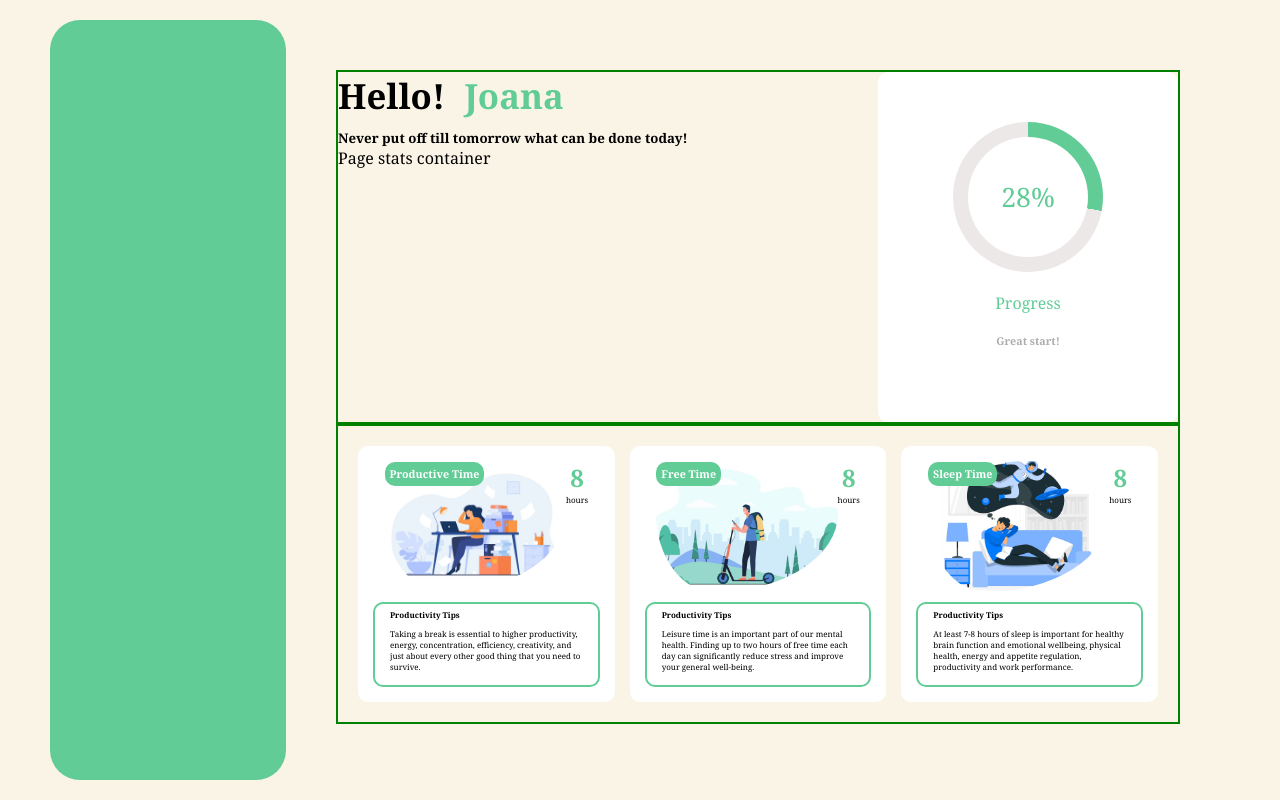
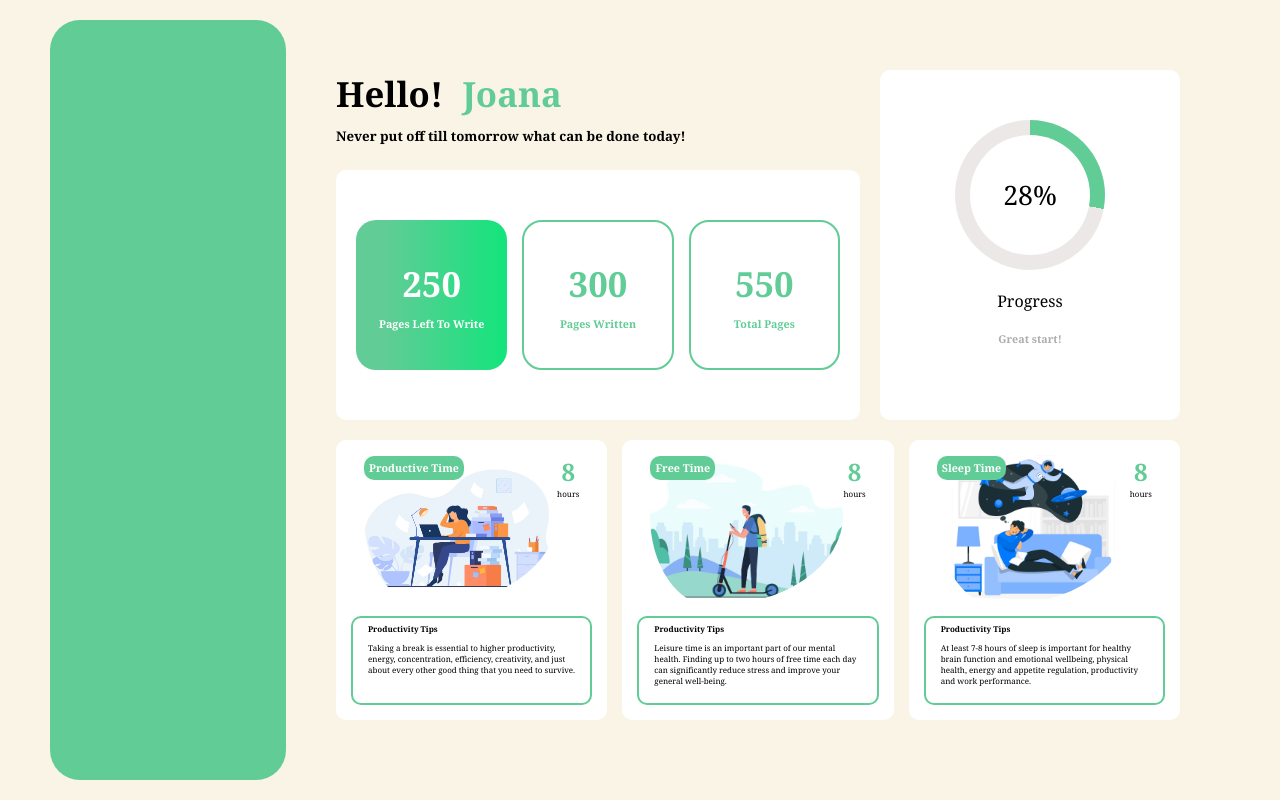
Before and after one commit to JoanaMas/thesis-time-manager, a React (Vite) app: page / in a window 1280 px wide. Both pictures are taken after typing "Sample", "2020-01-15", "5", "5", "5", "5" into the empty fields and a click on the button "Create Your Dashboard!". Shown: the part 100-900 px from the top of the page. Built offline with nearby package versions, Linux system fonts and the light colour scheme.

Commit message:
10: Pages stats card component UI created

```diff
--- /dev/null
+++ b/src/components/pagesStatsCard/PagesStatsCard.tsx
@@ -0,0 +1,26 @@
+import { FC, ReactElement } from 'react';
+// Style
+import './pagesStatsCard.modules.scss';
+
+
+interface PagesStatsCardProps {
+    title: string;
+    pagesNumber: number;
+    backgroundGreenClass?: string;
+}
+
+const PagesStatsCard: FC<PagesStatsCardProps> = (props): ReactElement => {
+
+    const { backgroundGreenClass, pagesNumber, title } = props;
+
+    return (
+        <div className={`pages-stats-card-container ${backgroundGreenClass}`}>
+            <div className="page-progress">
+                <h1>{pagesNumber}</h1>
+                <h6>{title}</h6>
+            </div>
+        </div>
+    );
+};
+
+export default PagesStatsCard;
--- /dev/null
+++ b/src/components/pagesStatsCard/pagesStatsCard.modules.scss
@@ -0,0 +1,28 @@
+@import '../../main.scss';
+
+.pages-stats-card-container {
+    width: 100px;
+    height: 150px;
+    border: 2px solid $green;
+    color: $green;
+    flex-grow: 1;
+    border-radius: 20px;
+
+    .page-progress {
+        height: 100%;
+        @include flex-column-center-y;
+        align-items: center;
+    }
+
+
+}
+
+.background-green {
+    background: linear-gradient(90deg, $green 20%, $vibrant-green 100%);;
+    border: none;
+    color: $white;
+
+    &:hover {
+        background: linear-gradient(150deg, $vibrant-green 20%, $green 100%,);
+    }
+}
--- a/src/components/timeStatsCard/timeStatsCard.modules.scss
+++ b/src/components/timeStatsCard/timeStatsCard.modules.scss
@@ -38,9 +38,9 @@
 
 
             &:hover {
-                background-color: $white;
-                border: 2px solid $green;
-                color: $green;
+                background-color: $vibrant-green;
+                // border: 2px solid $green;
+                color: $white;
             }
         }
     }
--- /dev/null
+++ b/src/helpers/pagesLeftToWriteCount.ts
@@ -0,0 +1,3 @@
+export const pagesToWrite = (totalPages: number, pagesWritten: number): number => {
+    return totalPages - pagesWritten;
+};
--- a/src/pages/DashboardPage/_dashboarSection/DashboardSection.tsx
+++ b/src/pages/DashboardPage/_dashboarSection/DashboardSection.tsx
@@ -2,10 +2,13 @@ import { FC, ReactElement } from 'react';
 // Components
 import CircularProgressBar from '../../../components/circularProgressBar/CircularProgressBar';
 import TimeStatsCard from '../../../components/timeStatsCard/TimeStatsCard';
+import PagesStatsCard from '../../../components/pagesStatsCard/PagesStatsCard';
 // Illustrations
 import bussyWorkImage from '../../../assets/busy-work-illustration.jpg';
 import freeTimeImage from '../../../assets/free-time-illustration.jpg';
 import sleepImage from '../../../assets/sleep-illustration.jpg';
+// Helpers
+import { pagesToWrite } from '../../../helpers/pagesLeftToWriteCount';
 // Style
 import './dashboardSection.modules.scss';
 
@@ -15,18 +18,24 @@ const DashboardSection: FC = (): ReactElement => {
 
       <div className="dashboard-title-progress-container">
 
-        <div>
+        <div className='dashboard-left-side'>
           <h1>Hello! <span>{fakeData.name}</span></h1>
           <h5>Never put off till tomorrow what can be done today!</h5>
 
-          <div className='page-stats-container'>Page stats container</div>
+          <div className='page-stats-container'>
+            <PagesStatsCard backgroundGreenClass='background-green' title='Pages Left To Write' pagesNumber={pagesToWrite(fakeData.totalPages, fakeData.pagesWritten)}/>
+            <PagesStatsCard title='Pages Written' pagesNumber={fakeData.pagesWritten}/>
+            <PagesStatsCard title='Total Pages' pagesNumber={fakeData.totalPages}/>
+          </div>
         </div>
 
-        <div>
+        <div className='dashboard-right-side'>
           <CircularProgressBar totalPages={fakeData.totalPages} pagesWritten={fakeData.pagesWritten} />
         </div>
 
+
       </div>
+
 
       <div className='time-stats-container'>
         <TimeStatsCard
--- a/src/pages/DashboardPage/_dashboarSection/dashboardSection.modules.scss
+++ b/src/pages/DashboardPage/_dashboarSection/dashboardSection.modules.scss
@@ -2,16 +2,19 @@
 
 .dashboard-section {
     width: 80%;
+    height: 100%;
     padding: 50px;
 
     .dashboard-title-progress-container {
-        height: auto;
-        border: 2px solid green;
-
+        max-height: 400px;
+        overflow: scroll;
+        // border: 2px solid green;
         display: flex;
         justify-content: space-between;
-        gap: 30px;
+        gap: 20px;
 
+        .dashboard-left-side {
+            flex-grow: 1;
             h1 {
                 font-size: 26pt;
                 margin-bottom: 10px;
@@ -21,18 +24,30 @@
                 color: $green;
                 padding: 0 10px;
             }
+
+            h5 {
+                padding-bottom: 25px;
+            }
+
+            .page-stats-container {
+                @include flex-row;
+                gap: 15px;
+                height: 250px;
+                background-color: $white;
+                padding: 20px;
+                border-radius: 10px;
+                justify-content: space-between;
+            }
+        }
     }
 
     .time-stats-container {
         width: 100%;
         height: 300px;
-        // background-color: $white;
-        border: 2px solid green;
+        // border: 2px solid green;
         @include flex-row;
         justify-content: space-between;
-        padding: 20px;
+        padding-top: 20px;
         gap: 15px;
-
-
     }
 }
--- a/src/scss/abstracts/_variables.scss
+++ b/src/scss/abstracts/_variables.scss
@@ -4,6 +4,7 @@ $bg-ligther-color: #fffdf9;
 $action-btn-blue-color: #3879f2;
 
 $green: #61cc96;
+$vibrant-green: #13e47c;
 $purple: #b4628c;
 $pink: #ffa1bd;
 $light-orange: #ffa162;
```
Lines whose indentation alone changed are shown as unchanged.
